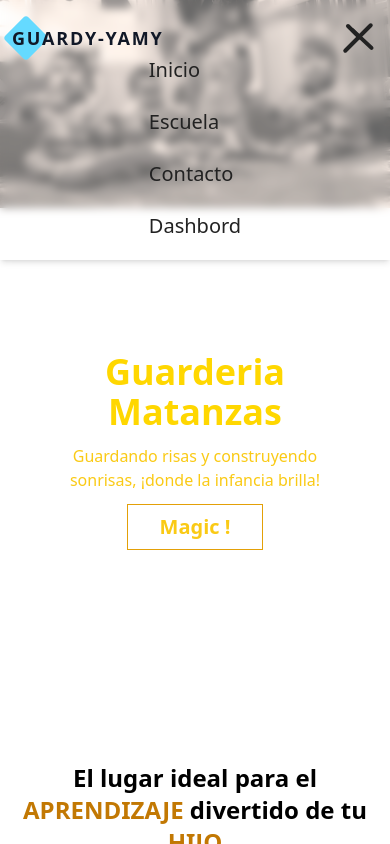
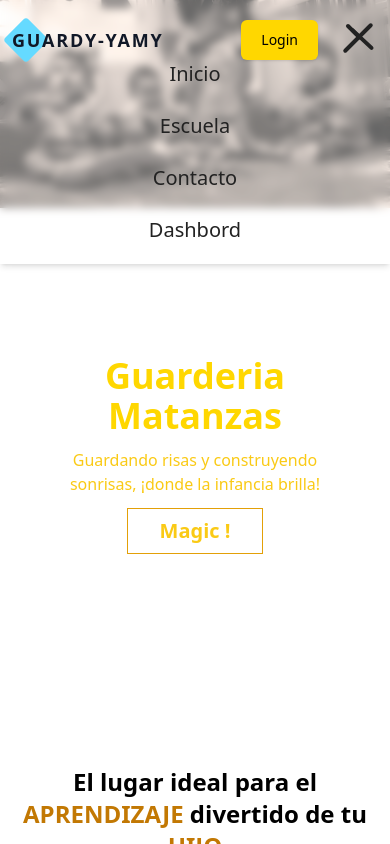
Before and after one commit to wolfsoul01/Frontend-Guarder-a-, a React (Vite) app: page / in a window 390 px wide. Both pictures are taken after a click on the label 358 px from the left and 38 px from the top of the page. Shown: the top 844 px of the page. Built offline with nearby package versions, Linux system fonts and the light colour scheme.

Commit message:
Soluction bug button login in navbar home

```diff
--- a/src/components/Home/Navbar.jsx
+++ b/src/components/Home/Navbar.jsx
@@ -13,7 +13,7 @@ export function Navbar () {
   return (
     <>
       <header className='inset-x-0 px-3 py-5  bg-white/40  backdrop-blur-sm shadow-md mb-5  '>
-        <nav className=' mx-auto max-w-7xl flex flex-col md:flex-row justify-between items-center'>
+        <nav className=' mx-auto max-w-7xl flex flex-col md:flex-row justify-between items-center relative'>
           <div className='w-full flex justify-between items-center'>
             <picture className='flex items-center font-bold relative '>
               {/* <img src={logo} alt='' width={'40px'} />
@@ -22,7 +22,7 @@ export function Navbar () {
                 href='#'
                 className='text-lg relative z-50 font-bold tracking-widest text-gray-900 rounded-lg focus:outline-none focus:shadow-outline'
               >
-               <span className="uppercase  font-semibold">guardy-yamy</span>
+                <span className='uppercase  font-semibold'>guardy-yamy</span>
               </a>
               <svg
                 className='h-11 z-40 absolute  -top-2 -left-2'
@@ -37,13 +37,24 @@ export function Navbar () {
               </svg>
             </picture>
 
-            <HambMenu handleClick={handleClick} />
+            <div className=' flex gap-5'>
+              <NavLink
+                to={'/login'}
+                className='w-full  mx-auto md:hidden flex justify-center flex-grow-0'
+              >
+                <button className='rounded-md px-5 py-2.5 text-sm font-medium  shadow group relative overflow-hidden text-black '>
+                  Login
+                  <span className='absolute inset-y-0 left-0 w-full bg-primary transition-all l  -z-10'></span>
+                </button>
+              </NavLink>
+              <HambMenu handleClick={handleClick} />
+            </div>
           </div>
 
           {/* NavBar for Destokp */}
-          <div className='flex justify-between items-center gap-5 '>
-            <nav className={` ${!isOpen ? 'hidden' : ''} md:block`}>
-              <ul className='flex flex-col md:flex-row justify-around gap-6 text-[#222]  [&>li]:cursor-pointer font-medium  flex-grow  text-xl '>
+          <div className='flex justify-between items-center gap-5  relative '>
+            <nav className={` ${!isOpen ? 'hidden' : ''} md:block `}>
+              <ul className='flex flex-col md:flex-row justify-around items-center gap-6 text-[#222]  [&>li]:cursor-pointer font-medium  flex-grow  text-xl '>
                 <li className='relative group '>
                   Inicio
                   <span className='absolute left-0 bottom-0 bg-teal-400 w-0 group-hover:w-full h-[2px] transition-all duration-150 '></span>
@@ -74,9 +85,6 @@ export function Navbar () {
                   ></span>
                 </button>
               </NavLink>
-              <button className='rounded-md bg-gray-100 px-5 py-2.5 text-sm font-medium text-black hover:bg-gray-300 '>
-                Registrarte
-              </button>
             </div>
           </div>
         </nav>
--- a/src/components/Icons.jsx
+++ b/src/components/Icons.jsx
@@ -4,7 +4,7 @@ export function HambMenu ({ handleClick }) {
     <>
       <label
         htmlFor='check'
-        className='flex flex-col cursor-pointer w-[40px] md:hidden'
+        className='flex flex-col cursor-pointer w-[40px]  min-w-[40px] md:hidden'
       >
         <input type='checkbox' name='' id='check' onClick={handleClick} />
         <span className='row'></span>
```
